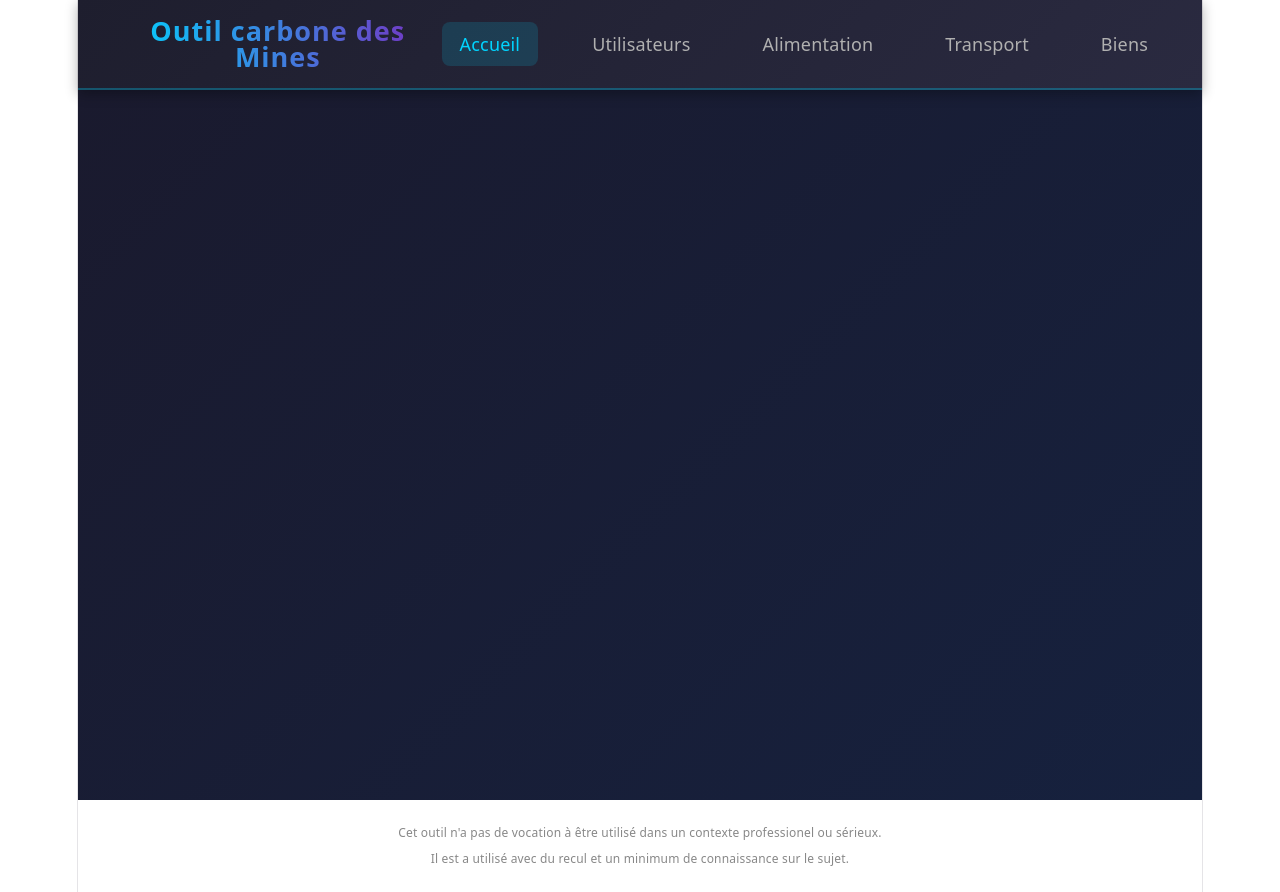
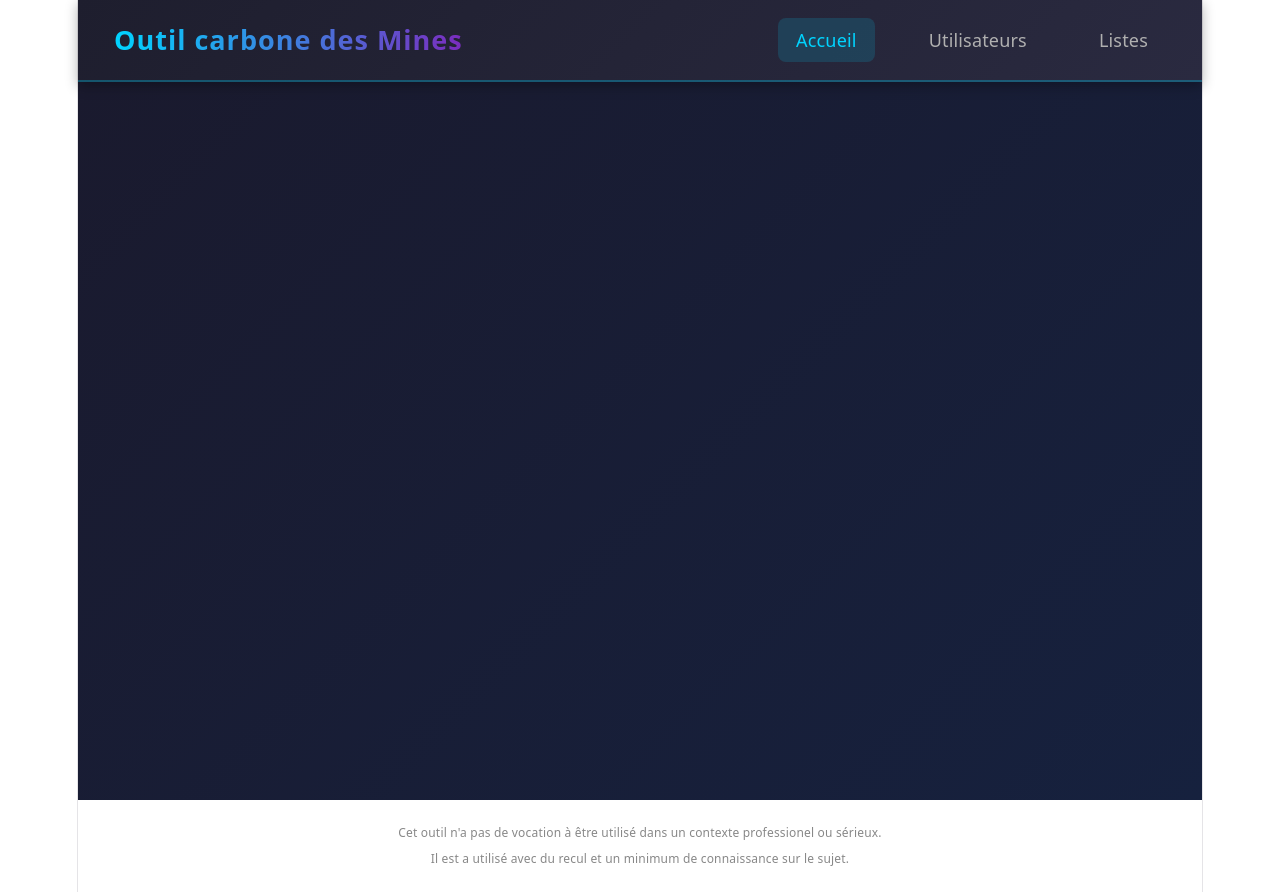
Before and after one commit to feuzavalol/carbone-ui, a React (Vite) app: page / in a window 1280 px wide. Built offline with nearby package versions, Linux system fonts and the light colour scheme.

Commit message:
Update dashboard to reflect changes in organization of committee content

```diff
--- a/src/layouts/Dashboard.tsx
+++ b/src/layouts/Dashboard.tsx
@@ -10,9 +10,10 @@ function Dashboard() {
           <ul>
             <li><NavLink to="/">Accueil</NavLink></li>
             <li><NavLink to="/users">Utilisateurs</NavLink></li>
-            <li><NavLink to="/food">Alimentation</NavLink></li>
+            {/* <li><NavLink to="/food">Alimentation</NavLink></li>
             <li><NavLink to="/transport">Transport</NavLink></li>
-            <li><NavLink to="/goods">Biens</NavLink></li>
+            <li><NavLink to="/goods">Biens</NavLink></li> */}
+            <li><NavLink to="/listes">Listes</NavLink></li>
           </ul>
         </nav>
 
```
